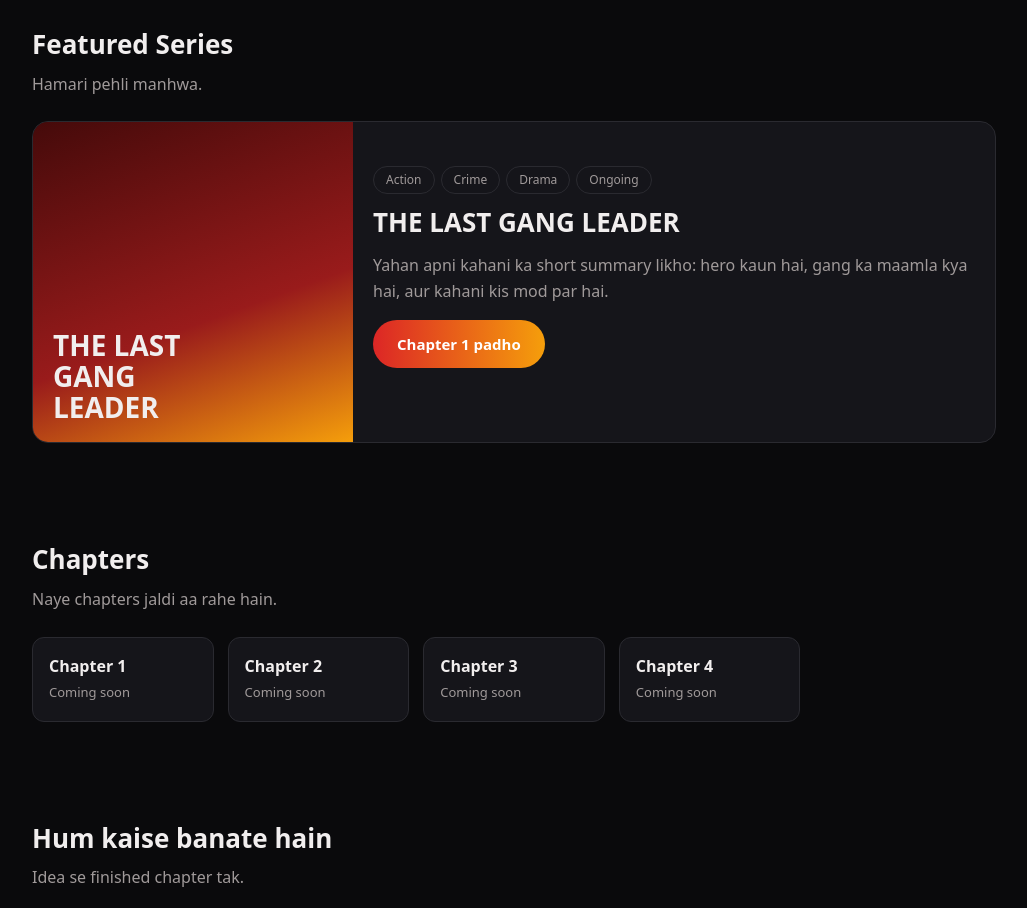
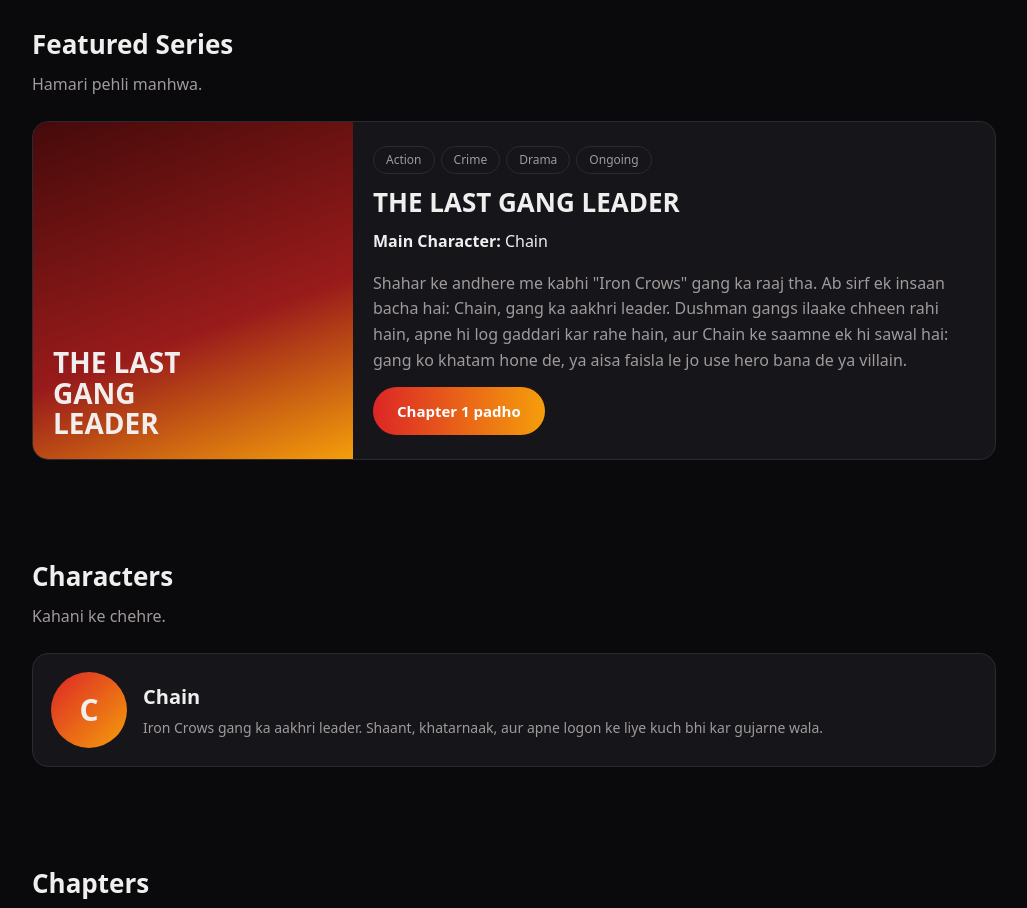
Before and after one commit to shamhero18-lgtm/ai-manhwa-studio, a plain HTML site: page index.html in a window 1280 px wide. Shown: the part 540-1448 px from the top of the page, without its empty margins (126-1153 px from the left). Drawn offline with Linux system fonts and the light colour scheme.

Commit message:
Update index.html

```diff
--- a/index.html
+++ b/index.html
@@ -15,7 +15,7 @@ nav{position:sticky;top:0;z-index:10;background:rgba(10,10,12,.92);border-bottom
 nav .wrap{display:flex;justify-content:space-between;align-items:center;height:56px}
 .logo{font-weight:800}
 .grad{background:linear-gradient(90deg,var(--a),var(--b));-webkit-background-clip:text;background-clip:text;color:transparent}
-nav ul{display:flex;gap:16px;list-style:none;font-size:14px;color:var(--muted)}
+nav ul{display:flex;gap:14px;list-style:none;font-size:14px;color:var(--muted)}
 .hero{padding:80px 0 60px;text-align:center;background:radial-gradient(600px 320px at 50% 0,rgba(220,38,38,.28),transparent)}
 .kicker{letter-spacing:4px;font-size:12px;color:var(--muted);margin-bottom:12px}
 .hero h1{font-size:clamp(34px,9vw,64px);line-height:1.1;font-weight:900;text-transform:uppercase}
@@ -27,14 +27,19 @@ h2{font-size:26px;margin-bottom:6px}
 .sub{color:var(--muted);margin-bottom:24px}
 .feature{display:grid;grid-template-columns:1fr;gap:20px;background:var(--card);border:1px solid var(--line);border-radius:16px;overflow:hidden}
 .poster{min-height:320px;display:flex;align-items:flex-end;padding:20px;font-weight:900;font-size:28px;text-transform:uppercase;line-height:1.1;background:linear-gradient(160deg,#450a0a,#991b1b 60%,#f59e0b)}
-.fbody{padding:0 20px 22px}
+.fbody{padding:20px}
 .tag{display:inline-block;margin:0 6px 8px 0;font-size:12px;padding:3px 12px;border-radius:999px;border:1px solid var(--line);color:var(--muted)}
-.fbody p{color:var(--muted);margin:10px 0 16px}
+.fbody p{color:var(--muted);margin:10px 0 14px}
+.fbody .main{color:var(--text);margin:0 0 16px}
 @media(min-width:700px){.feature{grid-template-columns:320px 1fr}.fbody{padding:24px 24px 24px 0}}
 .grid{display:grid;grid-template-columns:repeat(auto-fill,minmax(180px,1fr));gap:14px}
 .chap{background:var(--card);border:1px solid var(--line);border-radius:12px;padding:16px}
 .chap b{display:block}
 .chap span{color:var(--muted);font-size:13px}
+.char{display:flex;gap:16px;align-items:center;background:var(--card);border:1px solid var(--line);border-radius:16px;padding:18px}
+.avatar{flex:none;width:76px;height:76px;border-radius:50%;display:grid;place-items:center;font-size:30px;font-weight:900;background:linear-gradient(135deg,var(--a),var(--b))}
+.char b{font-size:20px}
+.char p{color:var(--muted);font-size:14px;margin-top:4px}
 .steps{counter-reset:s}
 .step{display:flex;gap:14px;padding:16px;background:var(--card);border:1px solid var(--line);border-radius:14px;margin-bottom:12px}
 .step::before{counter-increment:s;content:counter(s);flex:none;width:34px;height:34px;border-radius:50%;display:grid;place-items:center;font-weight:700;background:linear-gradient(135deg,var(--a),var(--b))}
@@ -49,7 +54,7 @@ footer{border-top:1px solid var(--line);padding:24px 0;text-align:center;color:v
 <body>
 <nav><div class="wrap">
 <a href="#top" class="logo">AI Manhwa <span class="grad">Studio</span></a>
-<ul><li><a href="#series">Series</a></li><li><a href="#chapters">Chapters</a></li><li><a href="#contact">Contact</a></li></ul>
+<ul><li><a href="#series">Series</a></li><li><a href="#characters">Characters</a></li><li><a href="#chapters">Chapters</a></li><li><a href="#contact">Contact</a></li></ul>
 </div></nav>
 
 <header class="hero" id="top"><div class="wrap">
@@ -66,12 +71,21 @@ footer{border-top:1px solid var(--line);padding:24px 0;text-align:center;color:v
 <div class="feature">
 <div class="poster">The Last<br>Gang<br>Leader</div>
 <div class="fbody">
-<div style="height:20px"></div>
 <span class="tag">Action</span><span class="tag">Crime</span><span class="tag">Drama</span><span class="tag">Ongoing</span>
 <h2>THE LAST GANG LEADER</h2>
-<p>Yahan apni kahani ka short summary likho: hero kaun hai, gang ka maamla kya hai, aur kahani kis mod par hai.</p>
+<p class="main"><b>Main Character:</b> Chain</p>
+<p>Shahar ke andhere me kabhi "Iron Crows" gang ka raaj tha. Ab sirf ek insaan bacha hai: Chain, gang ka aakhri leader. Dushman gangs ilaake chheen rahi hain, apne hi log gaddari kar rahe hain, aur Chain ke saamne ek hi sawal hai: gang ko khatam hone de, ya aisa faisla le jo use hero bana de ya villain.</p>
 <a href="#chapters" class="btn">Chapter 1 padho</a>
 </div>
+</div>
+</div></section>
+
+<section id="characters"><div class="wrap">
+<h2>Characters</h2>
+<p class="sub">Kahani ke chehre.</p>
+<div class="char">
+<div class="avatar">C</div>
+<div><b>Chain</b><p>Iron Crows gang ka aakhri leader. Shaant, khatarnaak, aur apne logon ke liye kuch bhi kar gujarne wala.</p></div>
 </div>
 </div></section>
 
```
